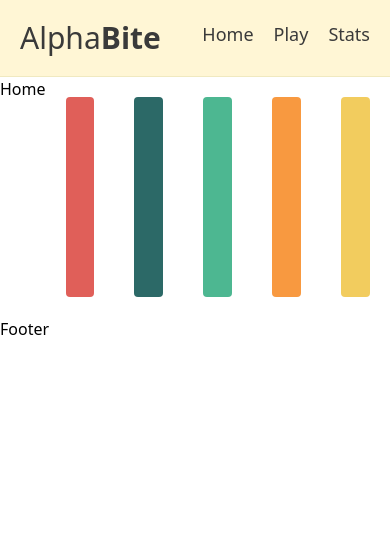
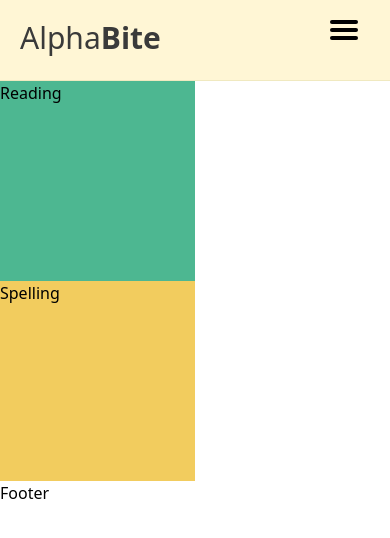
Before and after one commit to bweppl1/alphabite, a React (Vite) app in the folder frontend/: page / in a window 390 px wide. Shown: the top 538 px of the page. Built offline with nearby package versions, Linux system fonts and the light colour scheme.

Commit message:
building out layout and nav

```diff
--- a/frontend/src/components/NavBar.jsx
+++ b/frontend/src/components/NavBar.jsx
@@ -1,17 +1,40 @@
 import { Link } from "react-router-dom";
+import { useState } from "react";
+
 const NavBar = () => {
+  const [navOpen, setNavOpen] = useState(false);
+
+  // displaying/hiding mobile nav
+  const toggleNav = () => {
+    setNavOpen(!navOpen);
+  };
+
+  // hamburger lines
+  const hamburgerLine = "rounded h-1 w-7 bg-black";
+
   return (
     <div className="w-screen border-b text-charcoal bg-vanilla border-darkvanilla">
       <div className="md:max-w-5xl w-full flex flex-row mx-auto p-5 justify-between">
         <Link to="/" className="text-3xl bold">
           Alpha<span className="font-black">Bite</span>
         </Link>
-        <div className="flex flex-row gap-5 text-lg justify-center">
+        {/* desktop nav */}
+        <div className="hidden md:flex flex-row gap-5 text-lg justify-center">
           <Link to="/" className="hover:-translate-y-1">
             Home
           </Link>
           <Link to="/game">Play</Link>
           <Link to="/stats">Stats</Link>
+        </div>
+
+        {/* mobile nav */}
+        <div className="md:hidden">
+          {/* hamburger */}
+          <button className="flex flex-col w-10 h-10 gap-1 cursor-pointer">
+            <div className={hamburgerLine}></div>
+            <div className={hamburgerLine}></div>
+            <div className={hamburgerLine}></div>
+          </button>
         </div>
       </div>
     </div>
--- a/frontend/src/pages/Game.jsx
+++ b/frontend/src/pages/Game.jsx
@@ -1,5 +1,5 @@
 const Game = () => {
-  return <div>Game</div>;
+  return <div className=""></div>;
 };
 
 export default Game;
--- a/frontend/src/pages/Home.jsx
+++ b/frontend/src/pages/Home.jsx
@@ -1,12 +1,10 @@
 const Home = () => {
   return (
-    <div className="flex flex-row">
-      Home
-      <div className="w-50 h-50 m-5 rounded bg-raphaelred"></div>
-      <div className="w-50 h-50 m-5 rounded bg-dgreen"></div>
-      <div className="w-50 h-50 m-5 rounded bg-lgreen"></div>
-      <div className="w-50 h-50 m-5 rounded bg-michelangeloorange"></div>
-      <div className="w-50 h-50 m-5 rounded bg-bananayellow"></div>
+    <div className="w-screen">
+      <div className="flex flex-col md:flex-row">
+        <div className="bg-lgreen w-1/2 h-50 md:h-100">Reading</div>
+        <div className="bg-bananayellow w-1/2 h-50 md:h-100">Spelling</div>
+      </div>
     </div>
   );
 };
--- a/frontend/src/pages/Stats.jsx
+++ b/frontend/src/pages/Stats.jsx
@@ -1,5 +1,13 @@
 const Stats = () => {
-  return <div>Stats</div>;
+  return (
+    <div>
+      <div className="w-50 h-50 m-5 rounded bg-raphaelred"></div>
+      <div className="w-50 h-50 m-5 rounded bg-dgreen"></div>
+      <div className="w-50 h-50 m-5 rounded bg-lgreen"></div>
+      <div className="w-50 h-50 m-5 rounded bg-michelangeloorange"></div>
+      <div className="w-50 h-50 m-5 rounded bg-bananayellow"></div>
+    </div>
+  );
 };
 
 export default Stats;
```
Also changed, not shown: 1 other file (tests, documents, lock files or other folders).
